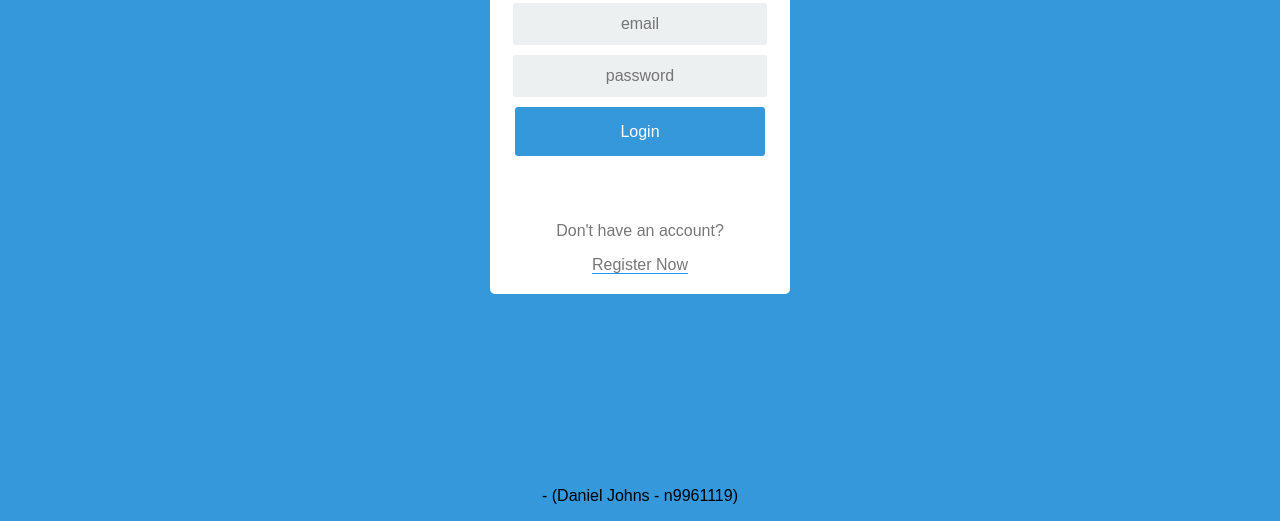
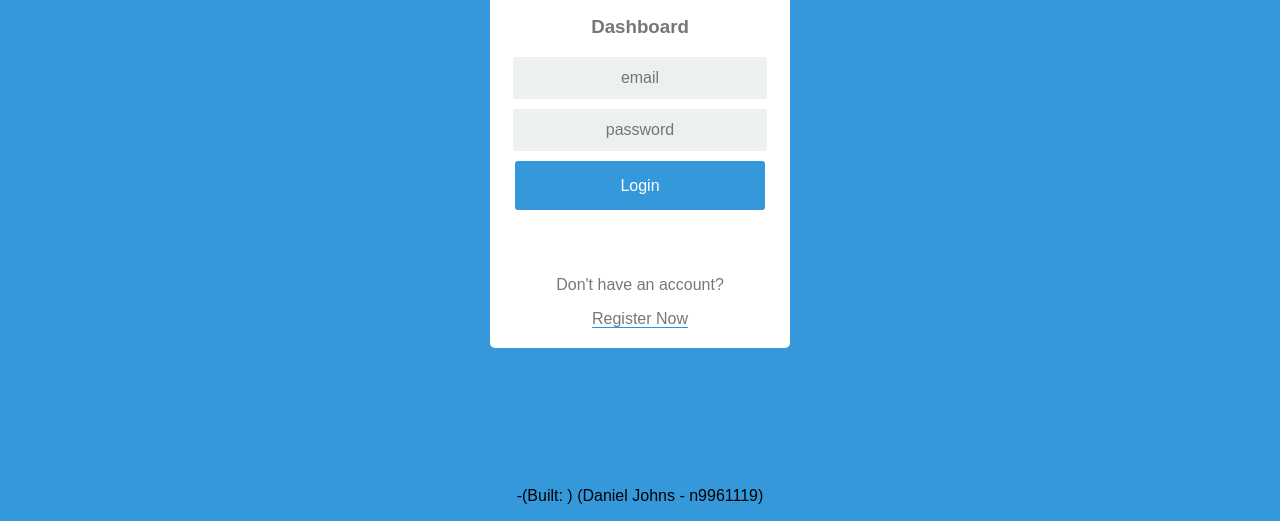
Before and after one commit to the133448/1vkwroqyp3, a React app: page /login in a window 1280 px wide. Shown: the part 387-908 px from the top of the page. Built offline with nearby package versions, Linux system fonts and the light colour scheme.

Commit message:
added in date of build

```diff
--- a/package.json
+++ b/package.json
@@ -17,7 +17,7 @@
   },
   "scripts": {
     "start": "react-scripts start",
-    "build": "react-scripts build",
+    "build": "react-scripts build REACT_APP_BUILD_TIME=$(date +%s) ",
     "test": "react-scripts test --env=jsdom",
     "eject": "react-scripts eject"
   },
--- a/public/index.html
+++ b/public/index.html
@@ -11,17 +11,15 @@
       manifest.json provides metadata used when your web app is added to the
       homescreen on Android. See https://developers.google.com/web/fundamentals/engage-and-retain/web-app-manifest/
     -->
-    <link rel="manifest" href="%PUBLIC_URL%/manifest.json" />
-    <link rel="shortcut icon" href="%PUBLIC_URL%/favicon.ico" />
-    <!--
-      Notice the use of %PUBLIC_URL% in the tags above.
-      It will be replaced with the URL of the `public` folder during the build.
-      Only files inside the `public` folder can be referenced from the HTML.
+    <!-- <link rel="manifest" href="%PUBLIC_URL%/manifest.json" /> -->
+    <link rel="shortcut icon" href="%PUBLIC_URL%favicon.ico" />
 
-      Unlike "/favicon.ico" or "favicon.ico", "%PUBLIC_URL%/favicon.ico" will
-      work correctly both with client-side routing and a non-root public URL.
-      Learn how to configure a non-root public URL by running `npm run build`.
-    -->
+    Notice the use of %PUBLIC_URL% in the tags above. It will be replaced with
+    the URL of the `public` folder during the build. Only files inside the
+    `public` folder can be referenced from the HTML. Unlike "/favicon.ico" or
+    "favicon.ico", "%PUBLIC_URL%/favicon.ico" will work correctly both with
+    client-side routing and a non-root public URL. Learn how to configure a
+    non-root public URL by running `npm run build`. -->
     <title>React App</title>
     <!-- <script>
       Object.defineProperty(window, "localStorage", {
--- a/src/index.js
+++ b/src/index.js
@@ -113,8 +113,8 @@ function App() {
       <Routing />
       <div className="footer">
         <p>
-          {process.env.REACT_APP_NAME}-{process.env.REACT_APP_VERSION} (Daniel
-          Johns - n9961119)
+          {process.env.REACT_APP_NAME}-{process.env.REACT_APP_VERSION}(Built:{" "}
+          {process.env.REACT_APP_BUILD_TIME}) (Daniel Johns - n9961119)
         </p>
       </div>
     </div>
```
